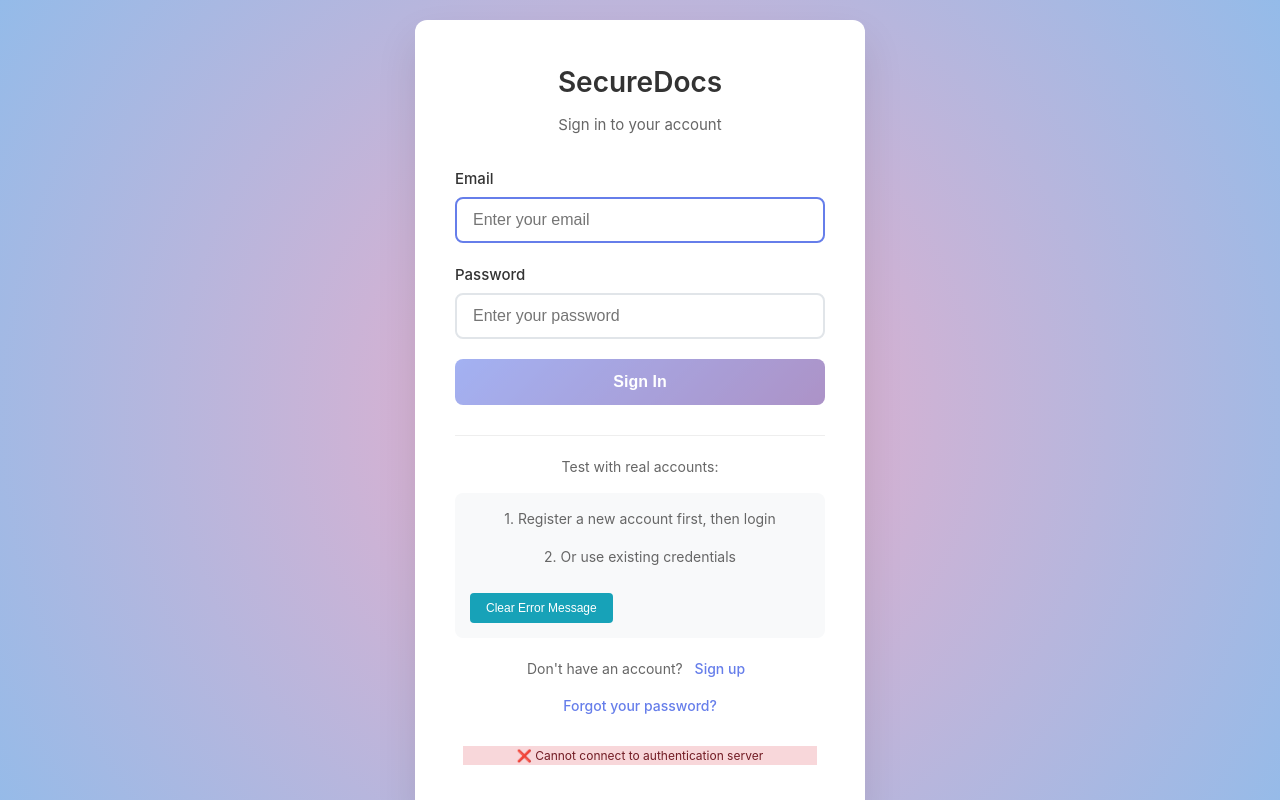
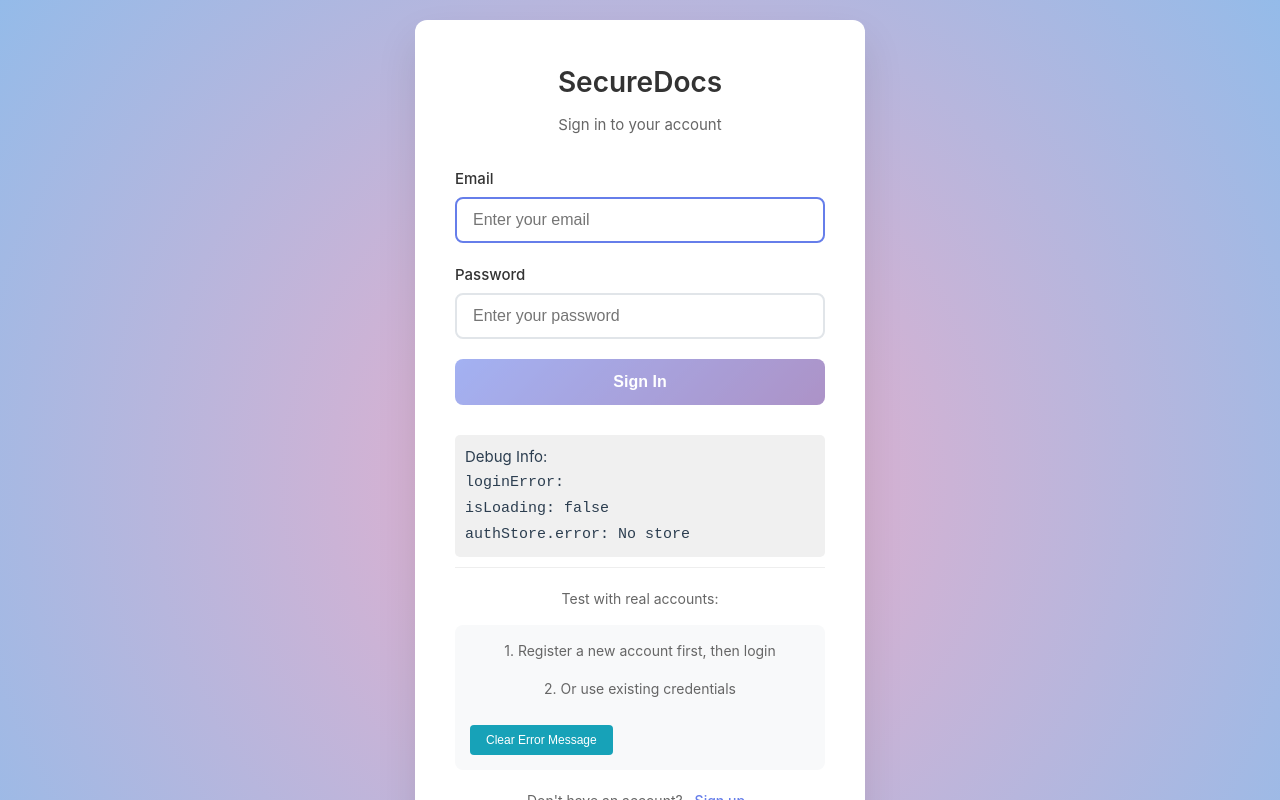
Before and after one commit to ahmadiftme8/securedocs, a Vue app: page /login in a window 1280 px wide. Shown: the top 800 px of the page. Built offline with nearby package versions, Linux system fonts and the light colour scheme; no server answers; the HTML template or start-up script is replaced by a standard one.

Commit message:
Add error handling for login page

```diff
--- a/src/pages/LoginPage.vue
+++ b/src/pages/LoginPage.vue
@@ -52,11 +52,34 @@
           <div class="success-message">{{ successMessage }}</div>
         </div>
 
+        <!-- Make sure you have this in your template -->
+        <div class="form-error" v-if="loginError">
+          <div class="error-icon">⚠️</div>
+          <div class="error-content">
+            <div class="error-title">Login Failed</div>
+            <div class="error-message">{{ loginError }}</div>
+            <div class="error-suggestion" v-if="showSignupSuggestion">
+              Don't have an account?
+              <router-link to="/register" class="error-link">Sign up here</router-link>
+            </div>
+          </div>
+        </div>
+
         <button type="submit" class="login-button" :disabled="isLoading || !isFormValid">
           <span v-if="isLoading" class="loading-spinner"></span>
           {{ isLoading ? 'Signing in...' : 'Sign In' }}
         </button>
       </form>
+
+      <!-- Temporary Debug Section - Add this after your form -->
+      <div style="background: #f0f0f0; padding: 10px; margin: 10px 0; border-radius: 5px">
+        <strong>Debug Info:</strong><br />
+        <code>loginError: {{ loginError }}</code
+        ><br />
+        <code>isLoading: {{ isLoading }}</code
+        ><br />
+        <code>authStore.error: {{ $store ?? 'No store' }}</code>
+      </div>
 
       <!-- Demo/Development only -->
       <div class="demo-login" v-if="isDevelopment && enableMockLogin">
@@ -69,9 +92,7 @@
             Login as Admin
           </button>
         </div>
-        <p class="demo-note">
-          These accounts will be created automatically if they don't exist.
-        </p>
+        <p class="demo-note">These accounts will be created automatically if they don't exist.</p>
       </div>
 
       <!-- Test Accounts -->
@@ -80,9 +101,7 @@
         <div class="test-info">
           <p><strong>1. Register a new account</strong> first, then login</p>
           <p><strong>2. Or use existing credentials</strong></p>
-          <button @click="clearError" class="test-fill-button">
-            Clear Error Message
-          </button>
+          <button @click="clearError" class="test-fill-button">Clear Error Message</button>
         </div>
       </div>
 
@@ -124,7 +143,7 @@ const credentials = reactive<LoginCredentials>({
 const successMessage = ref('')
 const connectionStatus = ref({
   class: 'status-checking',
-  message: 'Checking server connection...'
+  message: 'Checking server connection...',
 })
 
 const isDevelopment = computed(() => import.meta.env.DEV)
@@ -191,7 +210,7 @@ async function handleDemoLogin(role: 'admin' | 'user') {
   try {
     const demoCredentials = {
       email: `${role}@securedocs.com`,
-      password: 'DemoPassword123'
+      password: 'DemoPassword123',
     }
 
     const success = await login(demoCredentials)
@@ -218,10 +237,11 @@ function handleForgotPassword() {
 async function checkServerConnection() {
   try {
     const response = await fetch('/.netlify/functions/auth-register')
-    if (response.status === 405) { // Method not allowed = function exists
+    if (response.status === 405) {
+      // Method not allowed = function exists
       connectionStatus.value = {
         class: 'status-connected',
-        message: '✅ Connected to authentication server'
+        message: '✅ Connected to authentication server',
       }
     } else {
       throw new Error('Unexpected response')
@@ -229,7 +249,7 @@ async function checkServerConnection() {
   } catch (error) {
     connectionStatus.value = {
       class: 'status-disconnected',
-      message: '❌ Cannot connect to authentication server'
+      message: '❌ Cannot connect to authentication server',
     }
     console.error('Server connection check failed:', error)
   }
@@ -605,9 +625,16 @@ onMounted(async () => {
 
 /* Animations */
 @keyframes shake {
-  0%, 100% { transform: translateX(0); }
-  25% { transform: translateX(-5px); }
-  75% { transform: translateX(5px); }
+  0%,
+  100% {
+    transform: translateX(0);
+  }
+  25% {
+    transform: translateX(-5px);
+  }
+  75% {
+    transform: translateX(5px);
+  }
 }
 
 @keyframes slideDown {
```
